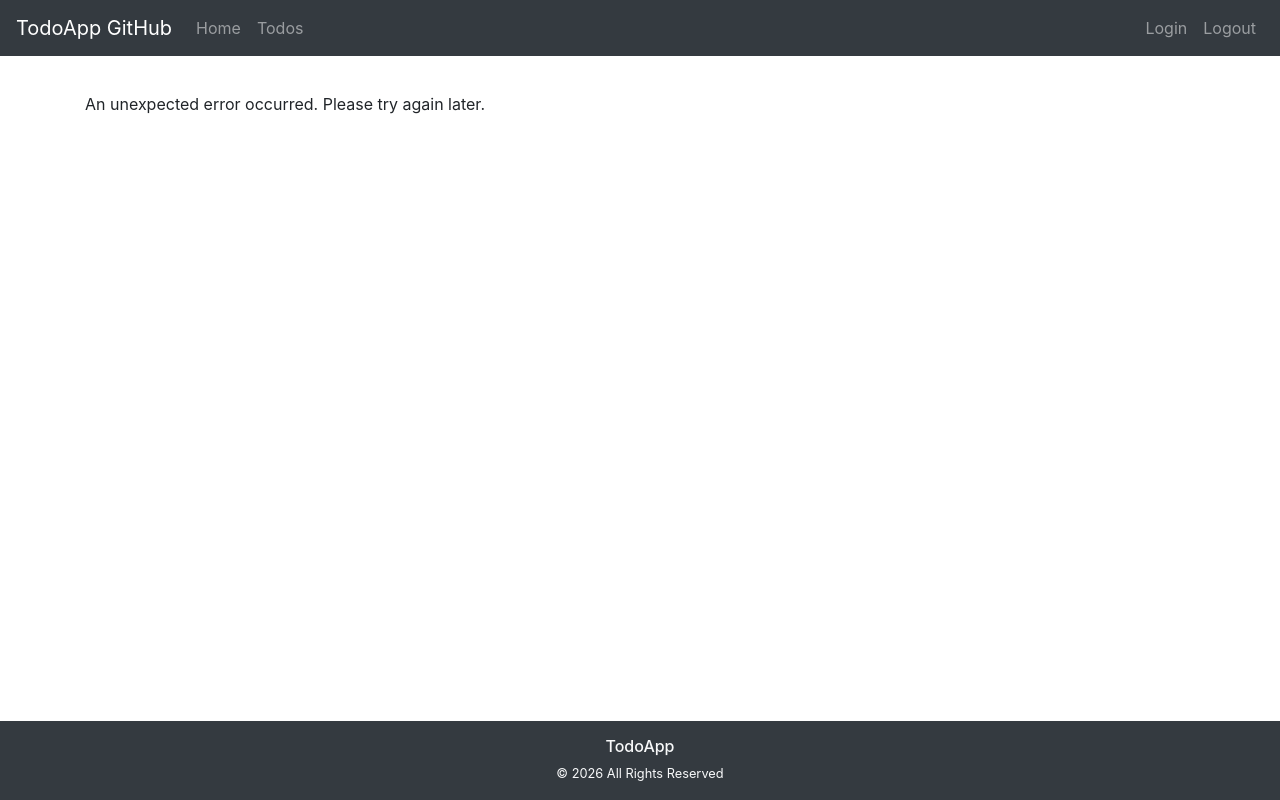
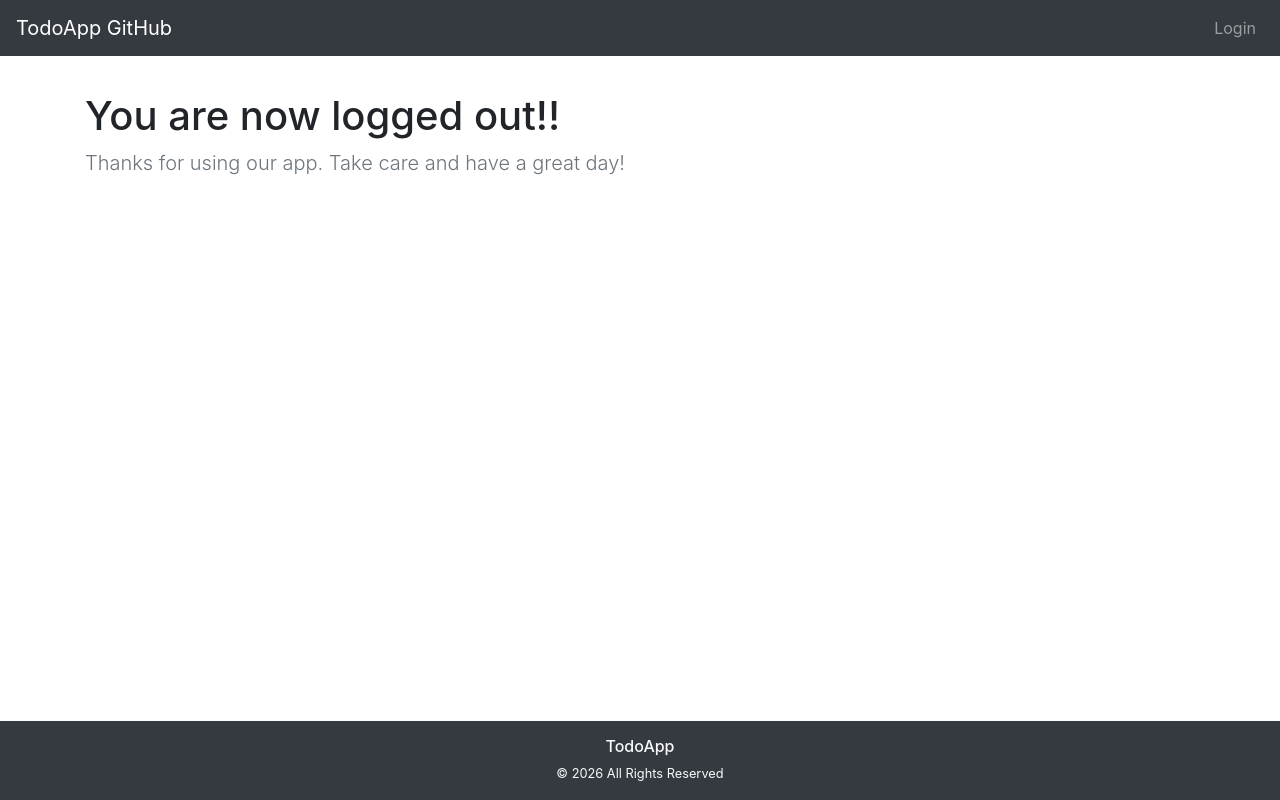
Before and after one commit to nkdey14/my-todo-app, an Angular app: page /logout in a window 1280 px wide. Built offline with nearby package versions, Linux system fonts and the light colour scheme.

Commit message:
Developed Logout Feature and Display Menu Items if User is Logged In

```diff
--- a/src/app/app-routing.module.ts
+++ b/src/app/app-routing.module.ts
@@ -4,12 +4,14 @@ import { LoginComponent } from './login/login.component';
 import { WelcomeComponent } from './welcome/welcome.component';
 import { ErrorComponent } from './error/error.component';
 import { ListTodosComponent } from './list-todos/list-todos.component';
+import { LogoutComponent } from './logout/logout.component';
 
 const routes: Routes = [
   { path: '', component: LoginComponent },
   { path: 'login', component: LoginComponent },
   { path: 'welcome/:name', component: WelcomeComponent },
   { path: 'todos', component: ListTodosComponent },
+  { path: 'logout', component: LogoutComponent },
   { path: '**', component: ErrorComponent },
 ];
 
--- /dev/null
+++ b/src/app/logout/logout.component.html
@@ -0,0 +1,5 @@
+<h1>You are now logged out!!</h1>
+
+<p class="lead text-muted mb-4">
+  Thanks for using our app. Take care and have a great day!
+</p>
--- /dev/null
+++ b/src/app/logout/logout.component.ts
@@ -0,0 +1,20 @@
+import { Component } from '@angular/core';
+import { CommonModule } from '@angular/common';
+import { HardcodedAuthenticationService } from '../service/hardcoded-authentication.service';
+
+@Component({
+  selector: 'app-logout',
+  standalone: true,
+  imports: [CommonModule],
+  templateUrl: './logout.component.html',
+  styleUrls: ['./logout.component.css'],
+})
+export class LogoutComponent {
+  constructor(
+    private hardcodedAuthenticationService: HardcodedAuthenticationService,
+  ) {}
+
+  ngOnInit() {
+    this.hardcodedAuthenticationService.logout();
+  }
+}
--- a/src/app/menu/menu.component.html
+++ b/src/app/menu/menu.component.html
@@ -6,21 +6,41 @@
 
     <ul class="navbar-nav">
       <li class="nav-item">
-        <a routerLink="/welcome/nkdey14" class="nav-link">Home</a>
+        <a
+          *ngIf="hardcodedAuthenticationService.isUserLoggedIn()"
+          routerLink="/welcome/nkdey14"
+          class="nav-link"
+          >Home</a
+        >
       </li>
 
       <li class="nav-item">
-        <a routerLink="/todos" class="nav-link">Todos</a>
+        <a
+          *ngIf="hardcodedAuthenticationService.isUserLoggedIn()"
+          routerLink="/todos"
+          class="nav-link"
+          >Todos</a
+        >
       </li>
     </ul>
 
     <ul class="navbar-nav ml-auto">
       <li class="nav-item">
-        <a routerLink="/login" class="nav-link">Login</a>
+        <a
+          *ngIf="!hardcodedAuthenticationService.isUserLoggedIn()"
+          routerLink="/login"
+          class="nav-link"
+          >Login</a
+        >
       </li>
 
       <li class="nav-item">
-        <a routerLink="/logout" class="nav-link">Logout</a>
+        <a
+          *ngIf="hardcodedAuthenticationService.isUserLoggedIn()"
+          routerLink="/logout"
+          class="nav-link"
+          >Logout</a
+        >
       </li>
     </ul>
   </nav>
--- a/src/app/menu/menu.component.ts
+++ b/src/app/menu/menu.component.ts
@@ -1,10 +1,13 @@
 import { Component } from '@angular/core';
+import { HardcodedAuthenticationService } from '../service/hardcoded-authentication.service';
 
 @Component({
   selector: 'app-menu',
   templateUrl: './menu.component.html',
-  styleUrls: ['./menu.component.css']
+  styleUrls: ['./menu.component.css'],
 })
 export class MenuComponent {
-
+  constructor(
+    public hardcodedAuthenticationService: HardcodedAuthenticationService,
+  ) {}
 }
--- a/src/app/service/hardcoded-authentication.service.ts
+++ b/src/app/service/hardcoded-authentication.service.ts
@@ -21,4 +21,8 @@ export class HardcodedAuthenticationService {
     let user = sessionStorage.getItem('authenticatedUser');
     return user !== null;
   }
+
+  logout() {
+    sessionStorage.removeItem('authenticatedUser');
+  }
 }
```
Also changed, not shown: src/app/logout/logout.component.css (added), 1 other file (tests, documents, lock files or other folders).
